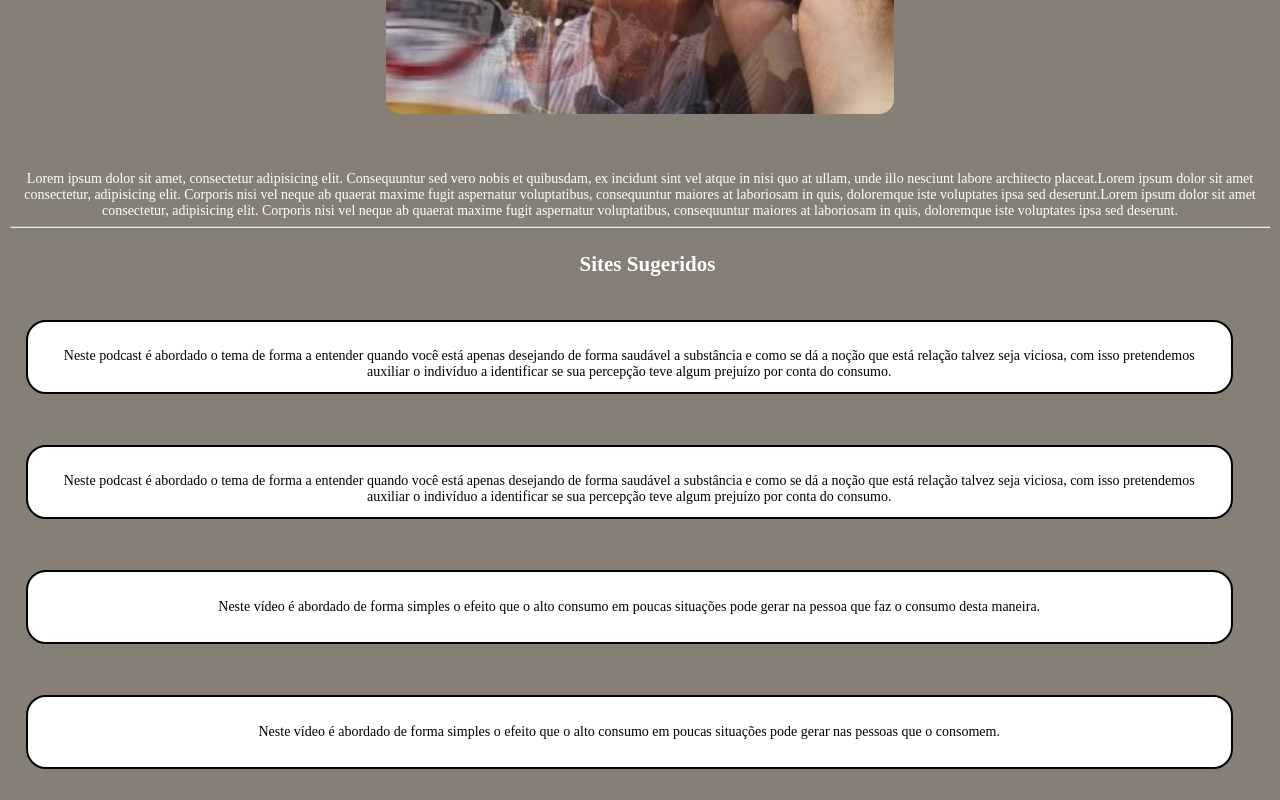
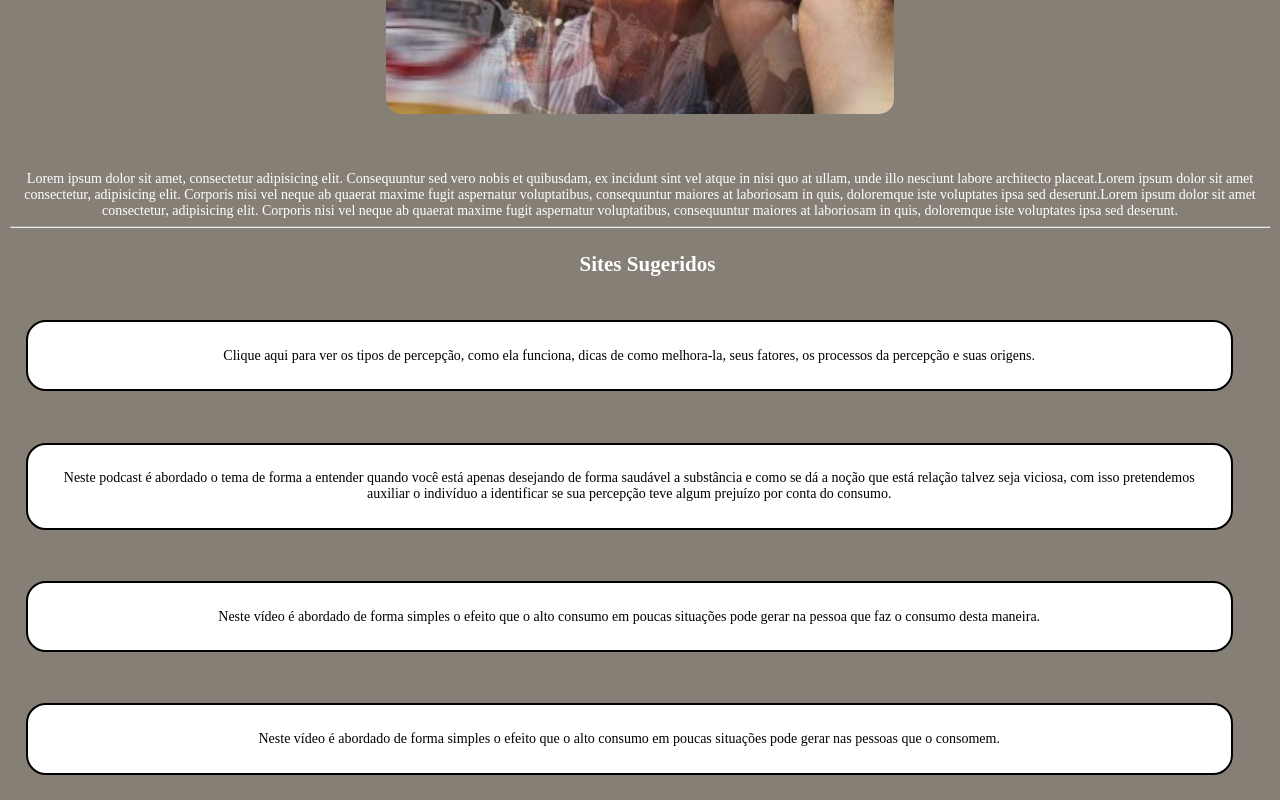
Before and after one commit to GiovannyEnes/Percepcao, a plain HTML site: page index.html in a window 1280 px wide. Shown: the part 1459-2259 px from the top of the page. Drawn offline with Linux system fonts and the light colour scheme.

Commit message:
testeeee

```diff
--- a/index.html
+++ b/index.html
@@ -69,7 +69,7 @@
         <H2>Sites Sugeridos</H2>
         <div id="celular">
             <div id="celular1">
-                <a href="https://youtu.be/9p60DQSl378?si=pCwCEbrMyQsw-jCU" target="_blank"> Neste podcast é abordado o tema de forma a entender quando você está apenas desejando de forma saudável a substância e como se dá a noção que está relação talvez seja viciosa, com isso pretendemos auxiliar o indivíduo a identificar se sua percepção teve algum prejuízo por conta do consumo. </a>
+                <a href="https://www.psymeetsocial.com/blog/artigos/o-que-e-percepcao" target="_blank">Clique aqui para ver os tipos de percepção, como ela funciona, dicas de como melhora-la, seus fatores, os processos da percepção e suas origens.</a>
             </div>
             <div id="celular2">
                 <a href="https://youtu.be/9p60DQSl378?si=pCwCEbrMyQsw-jCU" target="_blank"> Neste podcast é abordado o tema de forma a entender quando você está apenas desejando de forma saudável a substância e como se dá a noção que está relação talvez seja viciosa, com isso pretendemos auxiliar o indivíduo a identificar se sua percepção teve algum prejuízo por conta do consumo. </a>
--- a/style.css
+++ b/style.css
@@ -202,7 +202,7 @@ a:hover {
             display: flex;
             flex-direction: column;
             width: 100%;
-            height: 500px;
+            overflow: hidden;
         }
 
         #celular1 {
```
